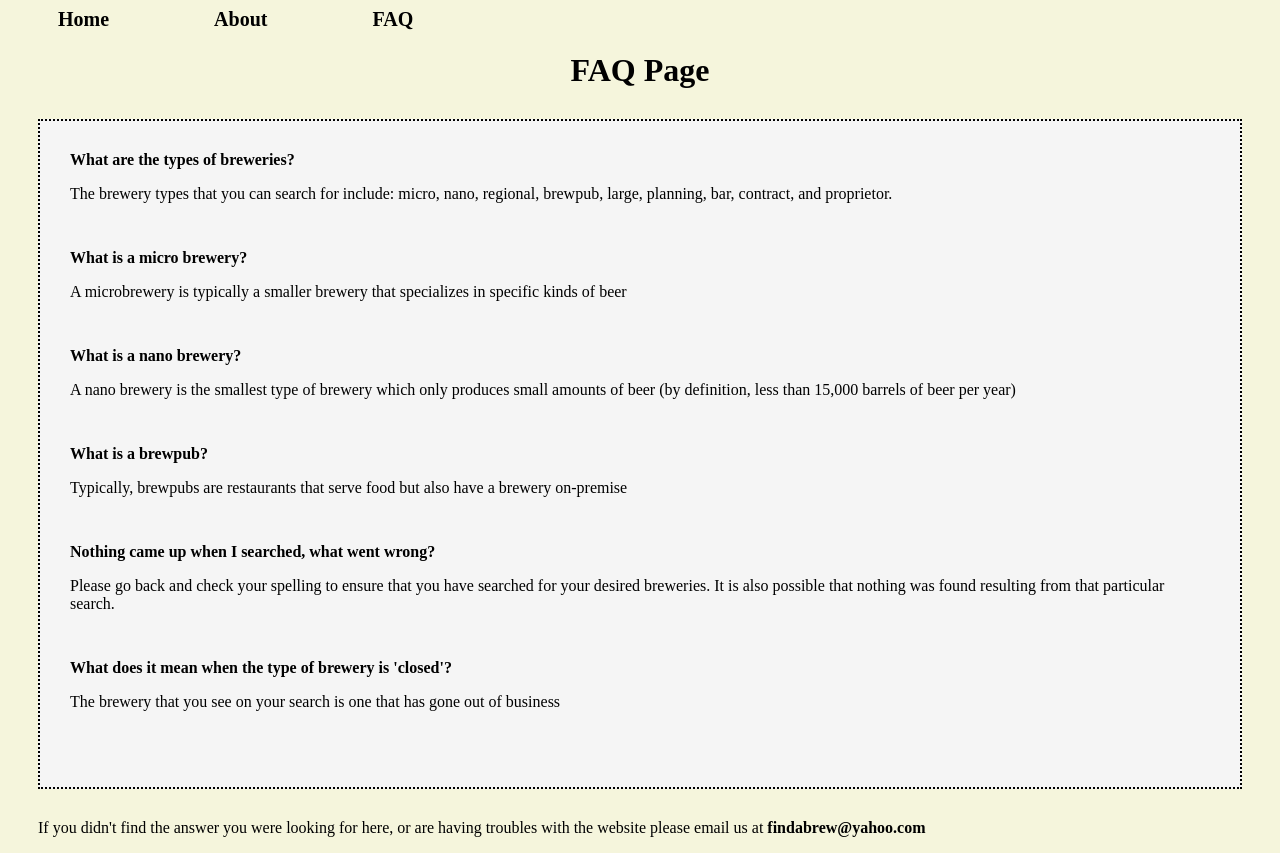
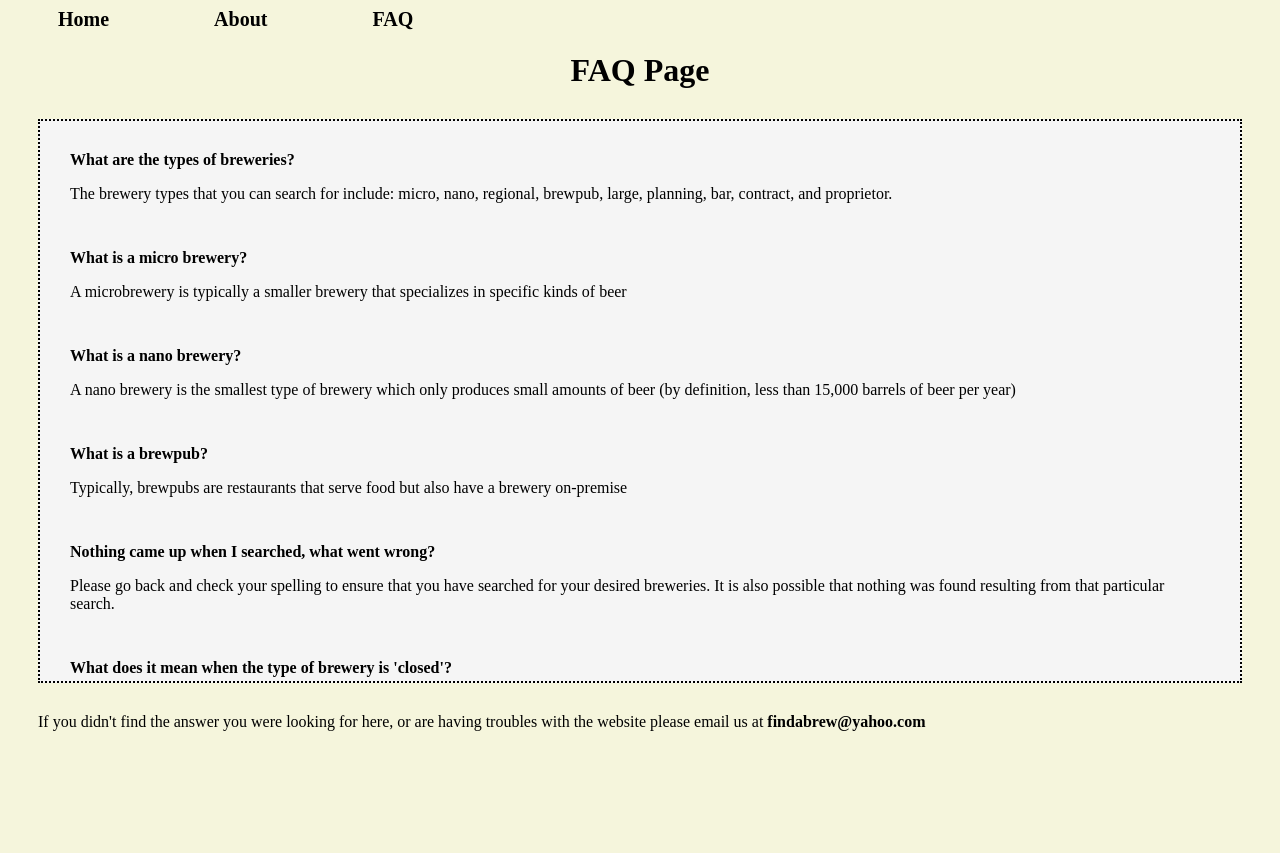
Before and after one commit to Stac24/CS361-Brewery-Finder, a React (Create React App) app in the folder react_ui/: page /faq in a window 1280 px wide. After the commit the page ends 800 px from the top, so only its background shows below. Built offline with nearby package versions, Linux system fonts and the light colour scheme.

Commit message:
FAQ page styled

```diff
--- a/react_ui/src/App.css
+++ b/react_ui/src/App.css
@@ -6,6 +6,8 @@
   background-color: whitesmoke;
   color: black;
 }
+
+
 
 .searchTopic{
   padding: 15px;
@@ -56,6 +58,8 @@ a:hover{
   padding: 30px;
   margin: 30px;
   background-color: whitesmoke;
+  overflow-y: auto;
+  height: 500px;
 
 }
 
--- a/react_ui/src/pages/Faq.js
+++ b/react_ui/src/pages/Faq.js
@@ -36,6 +36,12 @@ function Faq() {
                     <p>The brewery that you see on your search is one that has gone out of business
                     </p>
                 </div>
+                <div className='qaGroup'>
+                    <li className='question'>What does it mean when the type of brewery is 'planning'?</li>
+                    <p>The brewery that you see on your search isn't open to the public quite yet. However, they
+                        are in their planning stages so be sure to keep checking back to see if they have opened!
+                    </p>
+                </div>
             </ul>
             <p className='furtherQuestions'>If you didn't find the answer you were looking for here, or are
                 having troubles with the website please email us at <strong>findabrew@yahoo.com</strong>
```
